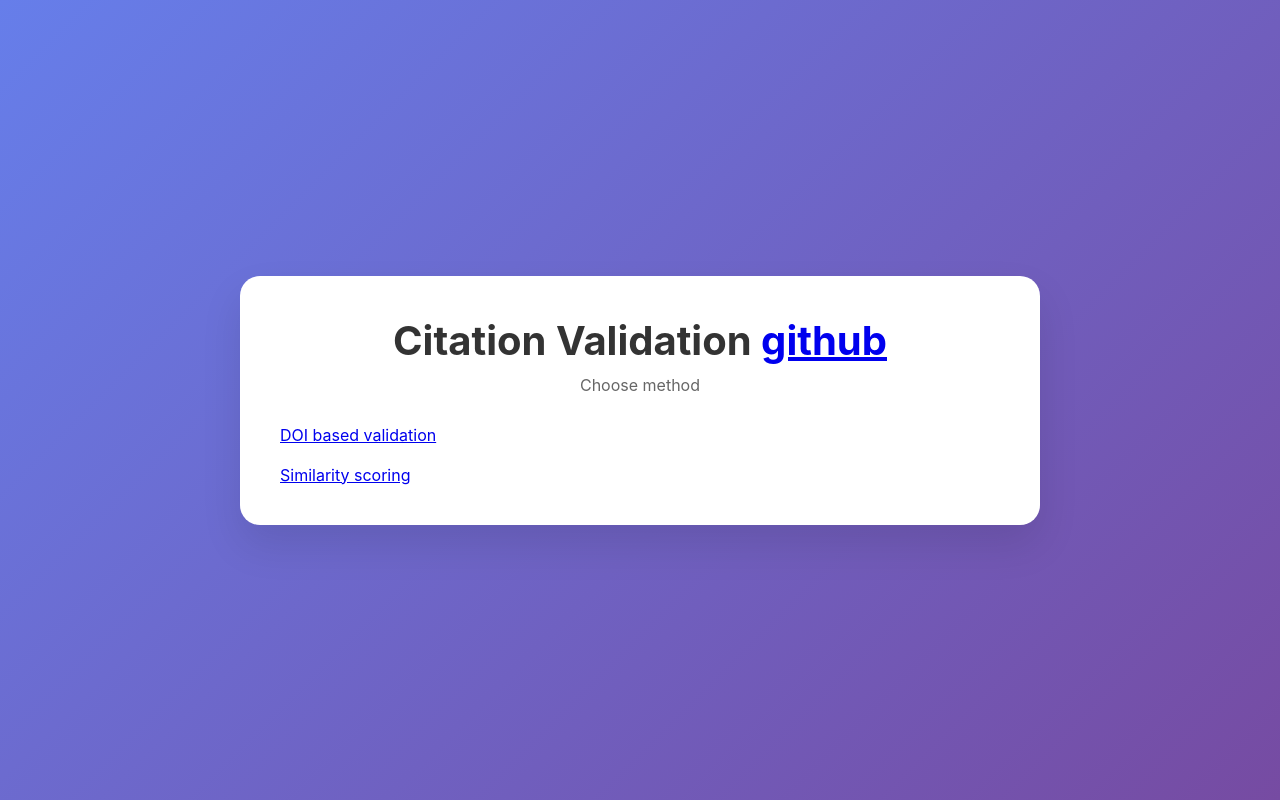
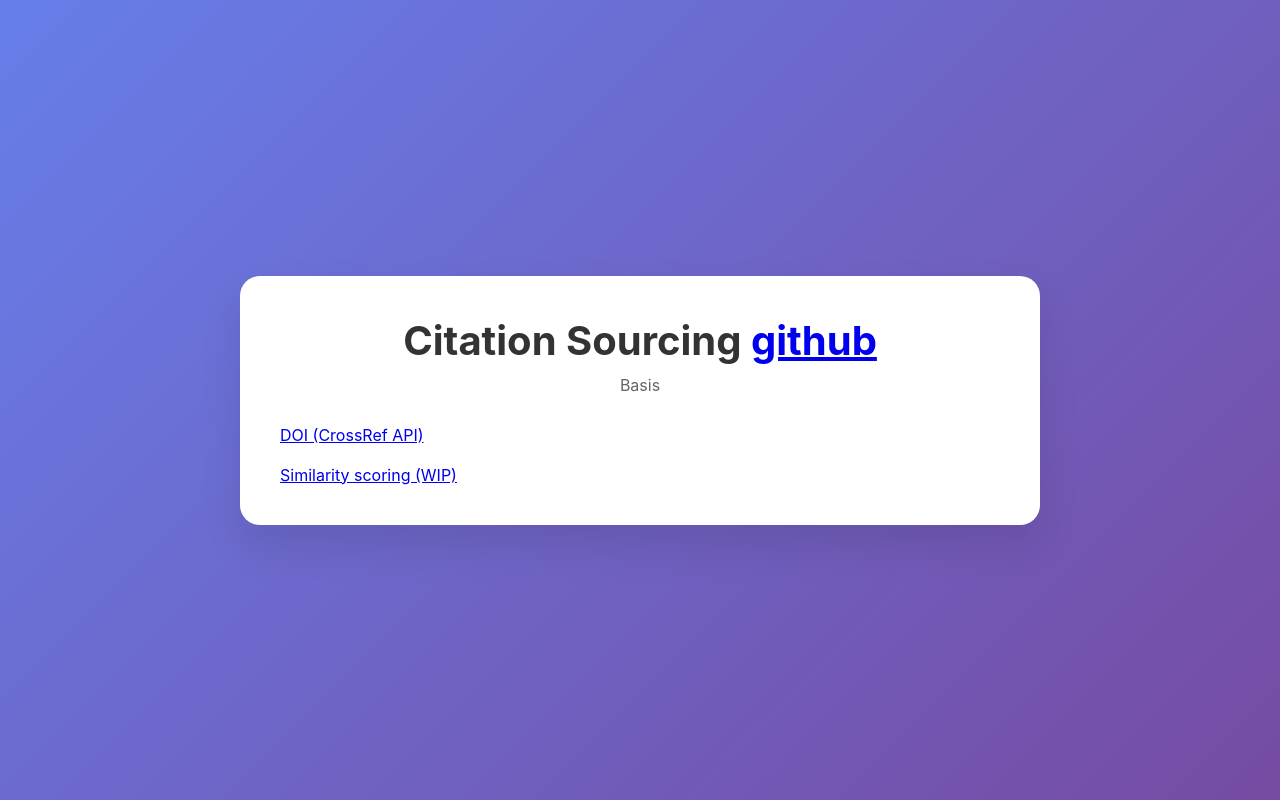
Before and after one commit to lawrencesxp/citation-sourcing, a plain HTML site: page index.html in a window 1280 px wide. Drawn offline with Linux system fonts and the light colour scheme.

Commit message:
Update index.html

```diff
--- a/index.html
+++ b/index.html
@@ -3,7 +3,7 @@
 <head>
     <meta charset="UTF-8">
     <meta name="viewport" content="width=device-width, initial-scale=1.0">
-    <title>Citation Validation Tool</title>
+    <title>Citation Sourcing</title>
     <style>
         * {
             margin: 0;
@@ -218,12 +218,12 @@
 </head>
 <body>
     <div class="container">
-        <h1>Citation Validation <a href="https://github.com/lawrencesxp/citationvalidation" target="_blank">github</a></h1>
-        <p class="subtitle">Choose method</p>
+        <h1>Citation Sourcing <a href="https://github.com/lawrencesxp/citation-sourcing" target="_blank">github</a></h1>
+        <p class="subtitle">Basis</p>
 
 
-        <a href="doi.html">DOI based validation</a><br><br>
-        <a href="parse.html">Similarity scoring</a>
+        <a href="doi.html">DOI (CrossRef API)</a><br><br>
+        <a href="parse.html">Similarity scoring (WIP)</a>
 
 
         </div>
```
